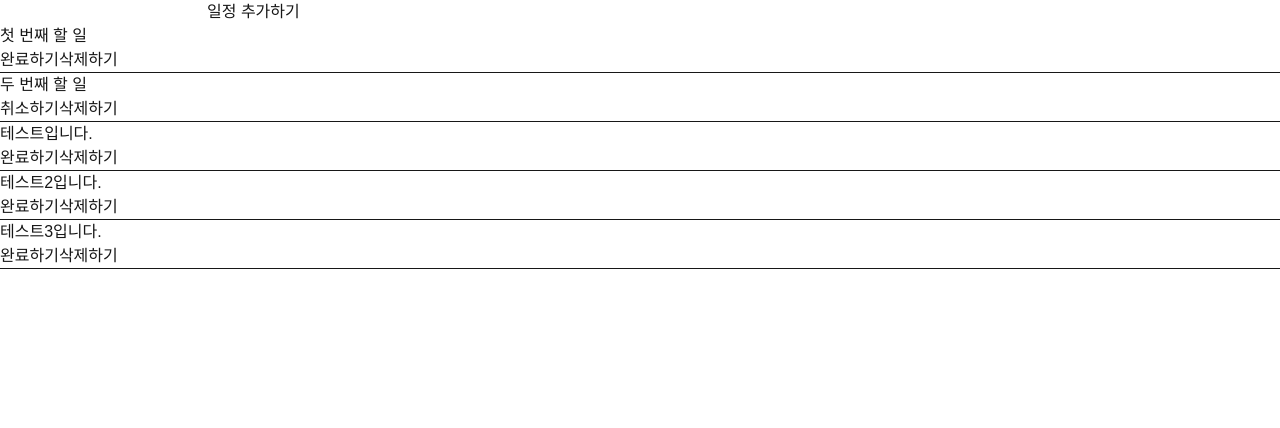
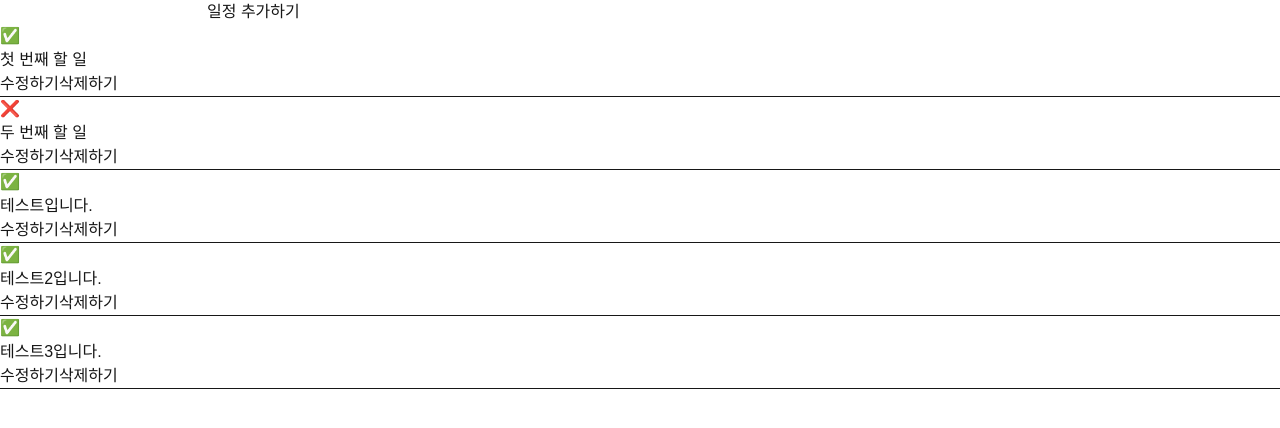
Before and after one commit to dev-rjw/baro-10-project, a Next.js app: page / in a window 1280 px wide. Shown: the top 428 px of the page. Built offline with nearby package versions, Linux system fonts and the light colour scheme; data requests are answered from the project's data file.

Commit message:
5. 투두 구현 - Update 추가(title, completed) + 매개변수 이름 변경 + 주석 추가

```diff
--- a/src/app/components/TodoList.tsx
+++ b/src/app/components/TodoList.tsx
@@ -2,36 +2,52 @@ import { useMutation, useQuery, useQueryClient } from "@tanstack/react-query";
 import axios from "axios";
 import { useState } from "react";
 
-type Result = {
+// Todo 타입 선언
+type Todo = {
   id: string;
   title: string;
   completed: boolean;
 };
 
+// axios로 todos 가져오기
 const getTodos = async () => {
   const result = await axios.get("http://localhost:3000/todos");
   return result.data;
 };
 
-const addTodo = async (addTodo: Result) => {
-  const result = await axios.post("http://localhost:3000/todos", addTodo);
+// axios로 todo 추가하기
+const addTodo = async (todo: Todo) => {
+  const result = await axios.post("http://localhost:3000/todos", todo);
   return result;
 };
 
+// axios로 todo 삭제하기
 const deleteTodo = async (id: string) => {
   const result = await axios.delete(`http://localhost:3000/todos/${id}`);
   return result;
 };
 
+// axios로 todo 변경하기
+const updateTodo = async (todo: Todo) => {
+  const result = await axios.patch(`http://localhost:3000/todos/${todo.id}`, todo);
+  return result;
+};
+
+// 메인 함수
 const TodoList = () => {
   const [title, setTitle] = useState<string>("");
+  const [editId, setEditId] = useState<string | null>(null);
+  const [editTitle, setEditTitle] = useState<string>("");
+
   const queryClient = useQueryClient();
 
+  // useQuery 사용 - getTodos
   const { data, isLoading, isError } = useQuery({
     queryKey: ["todos"],
     queryFn: getTodos,
   });
 
+  // useMutation 사용 - addTodo
   const addMutation = useMutation({
     mutationFn: addTodo,
     onSuccess: () => {
@@ -39,8 +55,17 @@ const TodoList = () => {
     },
   });
 
+  // useMutation 사용 - deleteTodo
   const deleteMutation = useMutation({
     mutationFn: deleteTodo,
+    onSuccess: () => {
+      queryClient.invalidateQueries({ queryKey: ["todos"] });
+    },
+  });
+
+  // useMutation 사용 - updateTodo
+  const updateMutation = useMutation({
+    mutationFn: updateTodo,
     onSuccess: () => {
       queryClient.invalidateQueries({ queryKey: ["todos"] });
     },
@@ -54,6 +79,7 @@ const TodoList = () => {
     return <div>에러가 발생했습니다.</div>;
   }
 
+  // Todo 추가 핸들러
   const handleAddTodo = async () => {
     addMutation.mutate({
       id: new Date().getTime().toString(),
@@ -63,25 +89,66 @@ const TodoList = () => {
     setTitle("");
   };
 
+  // Todo 삭제 핸들러
   const handleDeleteTodo = async (id: string) => {
     deleteMutation.mutate(id);
   };
 
+  // Todo Completed 변경 핸들러
+  const handleCompletedUpdateTodo = async (todo: Todo) => {
+    const updatedTodo = {
+      ...todo,
+      completed: !todo.completed,
+    };
+    updateMutation.mutate(updatedTodo);
+  };
+
+  // Todo Title 변경 시작 핸들러
+  const handleTitleUpdateTodoStart = (todo: Todo) => {
+    setEditId(todo.id);
+    setEditTitle(todo.title);
+  };
+
+  // Todo Title 변경 핸들러
+  const handleTitleUpdateTodo = async (todo: Todo) => {
+    if (editTitle.trim() !== "") {
+      const updatedTodo = {
+        ...todo,
+        title: editTitle,
+      };
+      updateMutation.mutate(updatedTodo);
+      setEditId(null);
+    } else {
+      alert("타이틀을 입력해주세요.");
+    }
+  };
+
   return (
-    <div>
+    <>
       <input type="text" value={title} name="title" onChange={(event) => setTitle(event.target.value)} />
       <button onClick={handleAddTodo}>일정 추가하기</button>
-      {data?.map((result: Result) => {
+      {data?.map((result: Todo) => {
         return (
           <div key={result.id}>
-            <div>{result.title}</div>
-            <button>{result.completed ? "취소하기" : "완료하기"}</button>
+            <button onClick={() => handleCompletedUpdateTodo(result)}>{result.completed ? "❌" : "✅"}</button>
+            {editId === result.id ? (
+              <>
+                <input type="text" value={editTitle} name="editTitle" onChange={(event) => setEditTitle(event.target.value)} />
+                <br></br>
+                <button onClick={() => handleTitleUpdateTodo(result)}>수정 완료하기</button>
+              </>
+            ) : (
+              <>
+                <div>{result.title}</div>
+                <button onClick={() => handleTitleUpdateTodoStart(result)}>수정하기</button>
+              </>
+            )}
             <button onClick={() => handleDeleteTodo(result.id)}>삭제하기</button>
             <hr></hr>
           </div>
         );
       })}
-    </div>
+    </>
   );
 };
 
```
